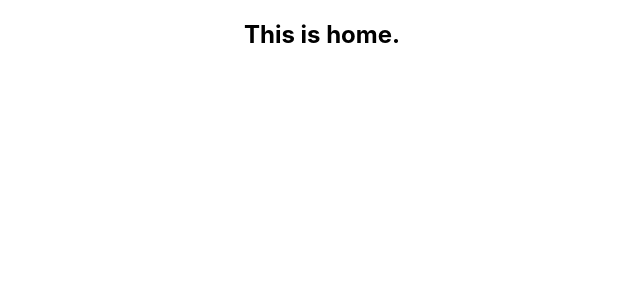
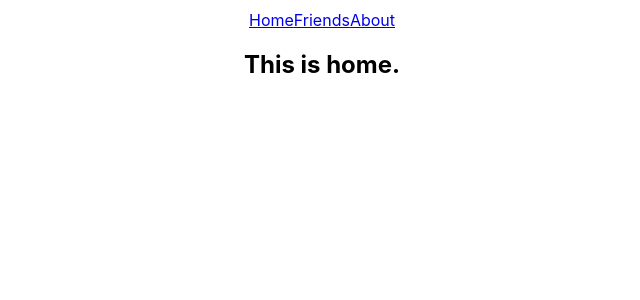
Before and after one commit to mdraselmiah95/simple-react-router, a React (Create React App) app: page / in a window 1280 px wide. Shown: the top 300 px of the page, without its empty margins (318-958 px from the left). Built offline with nearby package versions, Linux system fonts and the light colour scheme.

Commit message:
WIP on react router

```diff
--- a/src/App.js
+++ b/src/App.js
@@ -2,6 +2,7 @@
 import "./App.css";
 import About from "./components/About/About";
 import Friends from "./components/Friends/Friends";
+import Header from "./components/Header/Header";
 import Home from "./components/Home/Home";
 import NotFound from "./components/NotFound/NotFound";
 
@@ -9,6 +10,7 @@
   return (
     <div className="App">
       <Router>
+        <Header />
         <Switch>
           <Route exact path="/">
             <Home />
--- /dev/null
+++ b/src/components/Header/Header.css
@@ -0,0 +1,3 @@
+.header {
+  margin: 10px 0;
+}
--- /dev/null
+++ b/src/components/Header/Header.js
@@ -0,0 +1,14 @@
+import React from "react";
+import { Link } from "react-router-dom";
+import "./Header.css";
+const Header = () => {
+  return (
+    <div className="header">
+      <Link to="/home">Home</Link>
+      <Link to="/friends">Friends</Link>
+      <Link to="/about">About</Link>
+    </div>
+  );
+};
+
+export default Header;
```
